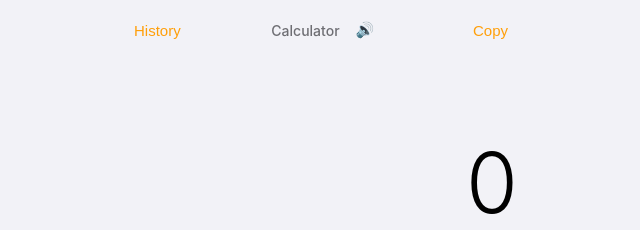
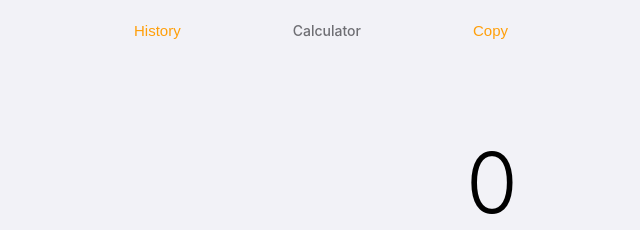
Before and after one commit to devilsdeskbott/ios-calculator-pwa, a plain HTML site: page index.html in a window 1280 px wide. Shown: the top 230 px of the page, 319-959 px from the left. Drawn offline with Linux system fonts and the light colour scheme.

Commit message:
Update index.html

```diff
--- a/index.html
+++ b/index.html
@@ -19,10 +19,7 @@
   <div class="app">
     <div class="header">
       <button onclick="toggleHistory(true)">History</button>
-      <div class="title-group">
-        <span>Calculator</span>
-        <button id="sound-btn" onclick="toggleSound()" aria-label="Toggle sound">🔊</button>
-      </div>
+      <span class="title-group">Calculator</span>
       <button onclick="copyResult()">Copy</button>
     </div>
 
```
